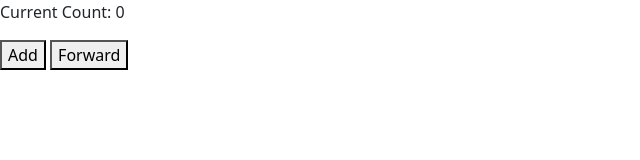
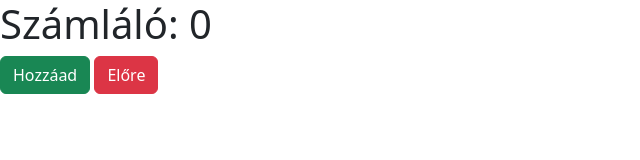
Before and after one commit to Brecsi/counter-vue, a plain HTML site: page index.html in a window 1280 px wide. Shown: the whole page, without its empty margins (0-640 px from the left). Drawn offline with nearby package versions, Linux system fonts and the light colour scheme.

Commit message:
Magyarosítás

```diff
--- a/index.html
+++ b/index.html
@@ -7,9 +7,9 @@
   </head>
   <body>
     <div id="app">
-      <p>Current Count: {{ count }}</p>
-      <button class="btn-primary" v-on:click="increment">{{ incrementButtonText }}</button>
-      <button v-on:click="toggleDirection">{{ directionButtonText }}</button>
+      <h1>Számláló: {{ count }}</h1>
+      <button class="btn btn-success " v-on:click="increment">{{ incrementButtonText }}</button>
+      <button class="btn btn-danger" v-on:click="toggleDirection">{{ directionButtonText }}</button>
     </div>
 
 
--- a/script.js
+++ b/script.js
@@ -14,10 +14,10 @@ new Vue({
     },
     computed: {
       incrementButtonText: function() {
-        return this.direction > 0 ? 'Add' : 'Subtract';
+        return this.direction > 0 ? 'Hozzáad' : 'Elvesz';
       },
       directionButtonText: function() {
-        return this.direction > 0 ? 'Forward' : 'Backward';
+        return this.direction > 0 ? 'Előre' : 'Hátra';
       },
     },
   });
```
